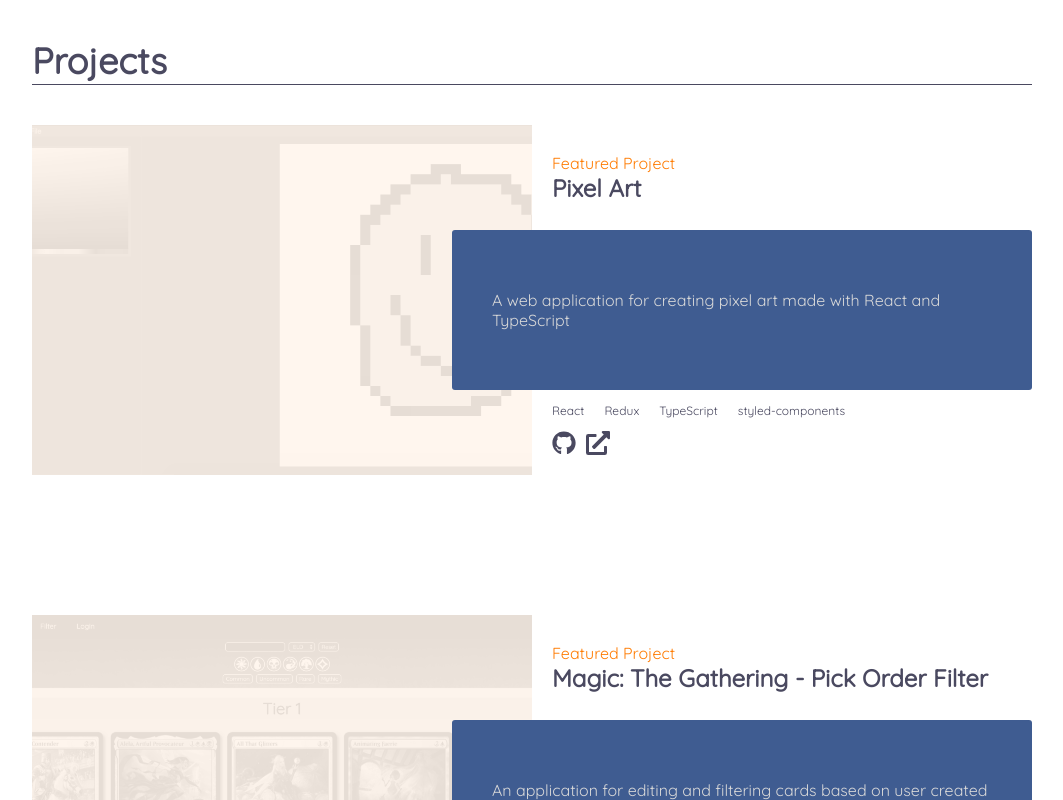
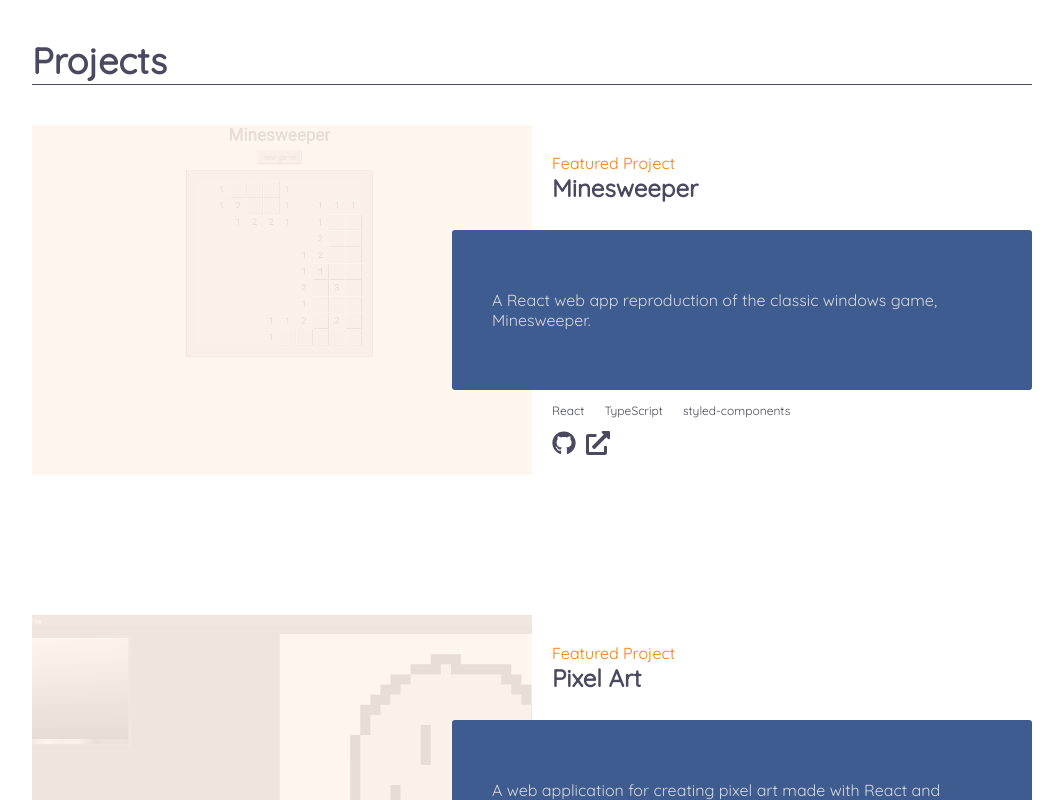
Before and after one commit to joe-gerhard/portfolio, a React (Create React App) app: page / in a window 1280 px wide. Shown: the part 2580-3380 px from the top of the page, without its empty margins (108-1171 px from the left). Built offline with nearby package versions, Linux system fonts and the light colour scheme.

Commit message:
Add minesweeper to projects

```diff
--- a/src/constants/projects.js
+++ b/src/constants/projects.js
@@ -1,4 +1,12 @@
 export const PROJECTS = [
+  {
+    name: 'Minesweeper',
+    github: 'https://github.com/joe-gerhard/minesweeper',
+    link: 'https://joesweeper.netlify.com',
+    image: '/minesweeper.png',
+    technologies: ['React', 'TypeScript', 'styled-components'],
+    description: `A React web app reproduction of the classic windows game, Minesweeper.`
+  },
   {
     name: 'Pixel Art',
     github: 'https://github.com/joe-gerhard/pixel-art-app',
```
Also changed, not shown: public/minesweeper.png (added).
